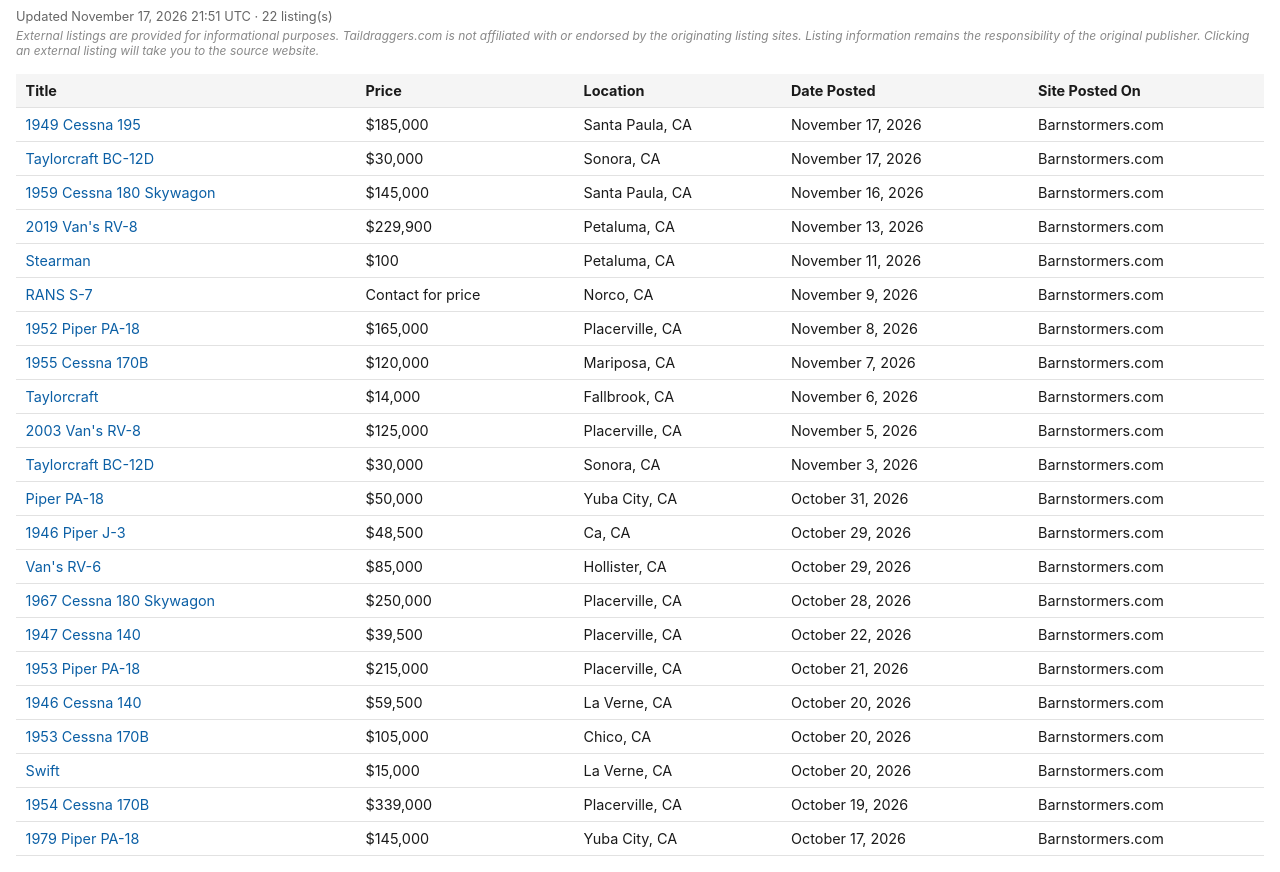
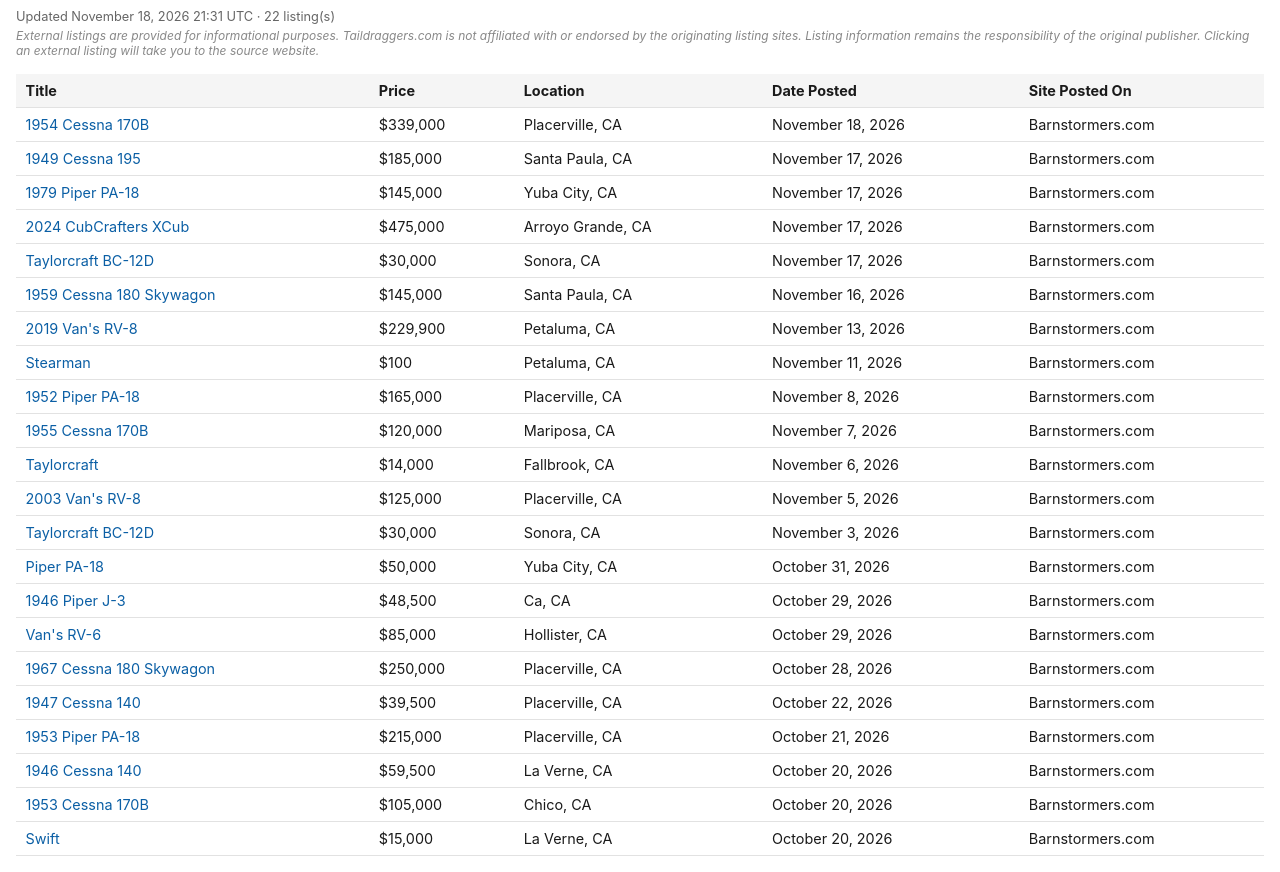
Before and after one commit to taildraggers/california, a plain HTML site: page docs/index.html in a window 1280 px wide. Shown: the part 43-915 px from the top of the page. Drawn offline with Linux system fonts and the light colour scheme.

Commit message:
Update California listings (2026-11-18)

```diff
--- a/docs/index.html
+++ b/docs/index.html
@@ -58,19 +58,21 @@
 </head>
 <body>
   <h1>Taildragger Ads in California</h1>
-  <div class="updated">Updated November 17, 2026 21:51 UTC &middot; 22 listing(s)</div>
+  <div class="updated">Updated November 18, 2026 21:31 UTC &middot; 22 listing(s)</div>
   <div class="disclaimer">External listings are provided for informational purposes. Taildraggers.com is not affiliated with or endorsed by the originating listing sites. Listing information remains the responsibility of the original publisher. Clicking an external listing will take you to the source website.</div>
   <table>
     <thead>
       <tr><th>Title</th><th>Price</th><th>Location</th><th>Date Posted</th><th>Site Posted On</th></tr>
     </thead>
     <tbody>
+        <tr><td><a href="https://www.barnstormers.com/classified-2029367-1954-Cessna-170B-with-IO-360.html" target="_blank" rel="noopener noreferrer">1954 Cessna 170B</a></td><td>$339,000</td><td>Placerville, CA</td><td>November 18, 2026</td><td>Barnstormers.com</td></tr>
         <tr><td><a href="https://www.barnstormers.com/classified-2084311-1949-Cessna-195-A.html" target="_blank" rel="noopener noreferrer">1949 Cessna 195</a></td><td>$185,000</td><td>Santa Paula, CA</td><td>November 17, 2026</td><td>Barnstormers.com</td></tr>
+        <tr><td><a href="https://www.barnstormers.com/classified-2068135-1979-Piper-PA-18-Suber-Cub.html" target="_blank" rel="noopener noreferrer">1979 Piper PA-18</a></td><td>$145,000</td><td>Yuba City, CA</td><td>November 17, 2026</td><td>Barnstormers.com</td></tr>
+        <tr><td><a href="https://www.barnstormers.com/classified-2084441-2024-CUBCRAFTERS-NXCUB.html" target="_blank" rel="noopener noreferrer">2024 CubCrafters XCub</a></td><td>$475,000</td><td>Arroyo Grande, CA</td><td>November 17, 2026</td><td>Barnstormers.com</td></tr>
         <tr><td><a href="https://www.barnstormers.com/classified-2084364-Taylorcraft-BC-12-D.html" target="_blank" rel="noopener noreferrer">Taylorcraft BC-12D</a></td><td>$30,000</td><td>Sonora, CA</td><td>November 17, 2026</td><td>Barnstormers.com</td></tr>
         <tr><td><a href="https://www.barnstormers.com/classified-2084129-1959-Cessna-180-Skywagon.html" target="_blank" rel="noopener noreferrer">1959 Cessna 180 Skywagon</a></td><td>$145,000</td><td>Santa Paula, CA</td><td>November 16, 2026</td><td>Barnstormers.com</td></tr>
         <tr><td><a href="https://www.barnstormers.com/classified-2083602-2019-RV-8.html" target="_blank" rel="noopener noreferrer">2019 Van&#x27;s RV-8</a></td><td>$229,900</td><td>Petaluma, CA</td><td>November 13, 2026</td><td>Barnstormers.com</td></tr>
         <tr><td><a href="https://www.barnstormers.com/classified-2079096-Stearman-B-13-2-lever-quadrant.html" target="_blank" rel="noopener noreferrer">Stearman</a></td><td>$100</td><td>Petaluma, CA</td><td>November 11, 2026</td><td>Barnstormers.com</td></tr>
-        <tr><td><a href="https://www.barnstormers.com/classified-2077139-Rans-S7S-Courier.html" target="_blank" rel="noopener noreferrer">RANS S-7</a></td><td>Contact for price</td><td>Norco, CA</td><td>November 9, 2026</td><td>Barnstormers.com</td></tr>
         <tr><td><a href="https://www.barnstormers.com/classified-2002034-1952-Piper-PA-18-SuperCub.html" target="_blank" rel="noopener noreferrer">1952 Piper PA-18</a></td><td>$165,000</td><td>Placerville, CA</td><td>November 8, 2026</td><td>Barnstormers.com</td></tr>
         <tr><td><a href="https://www.barnstormers.com/classified-2082573-1955-Cessna-170B.html" target="_blank" rel="noopener noreferrer">1955 Cessna 170B</a></td><td>$120,000</td><td>Mariposa, CA</td><td>November 7, 2026</td><td>Barnstormers.com</td></tr>
         <tr><td><a href="https://www.barnstormers.com/classified-1931021-Taylorcraft-package-deal.html" target="_blank" rel="noopener noreferrer">Taylorcraft</a></td><td>$14,000</td><td>Fallbrook, CA</td><td>November 6, 2026</td><td>Barnstormers.com</td></tr>
@@ -85,8 +87,6 @@
         <tr><td><a href="https://www.barnstormers.com/classified-2079247-1946-Cessna-140.html" target="_blank" rel="noopener noreferrer">1946 Cessna 140</a></td><td>$59,500</td><td>La Verne, CA</td><td>October 20, 2026</td><td>Barnstormers.com</td></tr>
         <tr><td><a href="https://www.barnstormers.com/classified-2079202-CESSNA-170B-1953-639-SMOH.html" target="_blank" rel="noopener noreferrer">1953 Cessna 170B</a></td><td>$105,000</td><td>Chico, CA</td><td>October 20, 2026</td><td>Barnstormers.com</td></tr>
         <tr><td><a href="https://www.barnstormers.com/classified-2061986-Globe-Swift-Project-wo-engine.html" target="_blank" rel="noopener noreferrer">Swift</a></td><td>$15,000</td><td>La Verne, CA</td><td>October 20, 2026</td><td>Barnstormers.com</td></tr>
-        <tr><td><a href="https://www.barnstormers.com/classified-2029367-1954-Cessna-170B-with-IO-360.html" target="_blank" rel="noopener noreferrer">1954 Cessna 170B</a></td><td>$339,000</td><td>Placerville, CA</td><td>October 19, 2026</td><td>Barnstormers.com</td></tr>
-        <tr><td><a href="https://www.barnstormers.com/classified-2068135-1979-Piper-PA-18-Suber-Cub.html" target="_blank" rel="noopener noreferrer">1979 Piper PA-18</a></td><td>$145,000</td><td>Yuba City, CA</td><td>October 17, 2026</td><td>Barnstormers.com</td></tr>
     </tbody>
   </table>
 <script>
```
